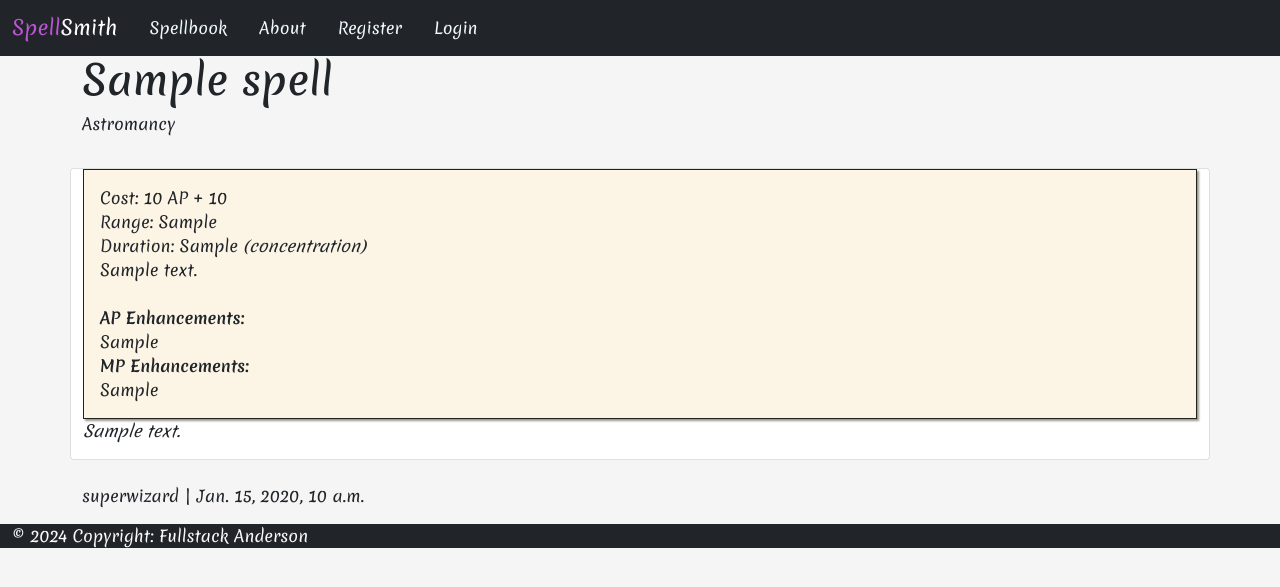
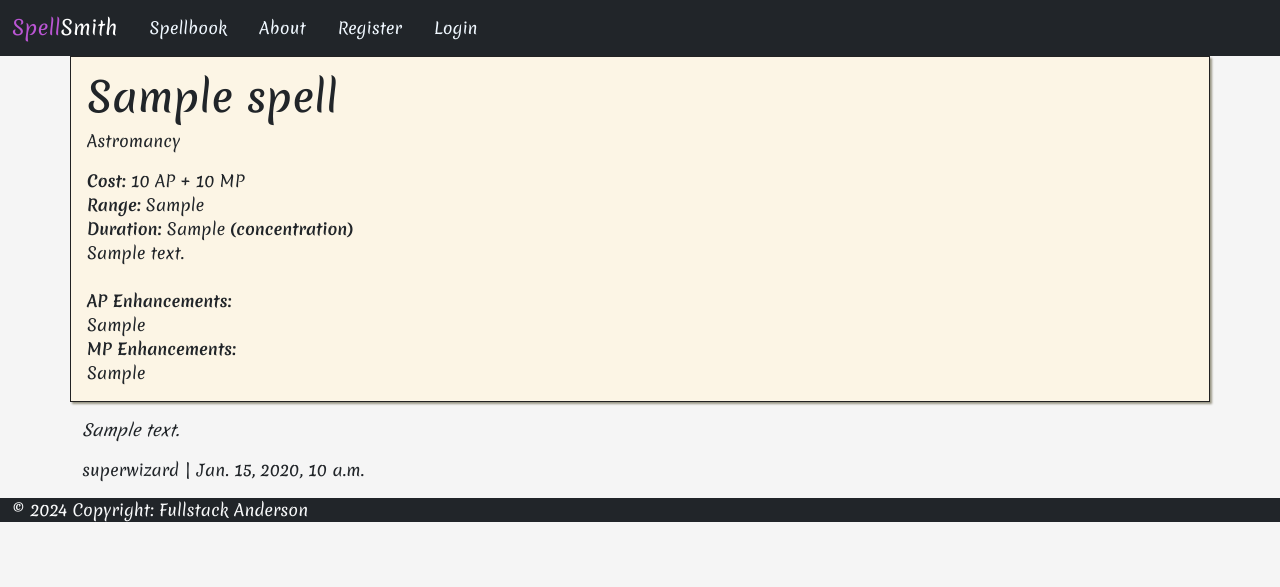
Before and after one commit to LaurieAnderson92/Spellsmith, a Django app: page /spell/1/ in a window 1280 px wide. Shown: the top 587 px of the page. Run offline with Django 5.2, Linux system fonts and the light colour scheme; data comes from the database, SQL or seed files in the repository; tables that the repository leaves empty hold one stand-in row (values such as "Sample post").

Commit message:
style: styled spell detailpage

```diff
--- a/spellbook/templates/spellbook/spell_detail.html
+++ b/spellbook/templates/spellbook/spell_detail.html
@@ -5,8 +5,7 @@
     <div class="container">
         <div class="row g-0">
             <div class="col-md-6 masthead-text">
-                <h1 class="post-title">{{ spell.name }}</h1>
-                <p class="post-subtitle">{{ spell.get_school_display }} {% if spell.mp_cost == 0 %} (Cantrip) {% endif %}</p>
+
             </div>
         </div>
     </div>
@@ -14,14 +13,15 @@
 
 <div class="container">
     <div class="row">
-        <div class="col card mb-4  mt-3 left  top">
-            <div class="card-body">
+      <div class="card-body">
+              <h1 class="post-title">{{ spell.name }}</h1>
+                <p class="post-subtitle">{{ spell.get_school_display }} {% if spell.mp_cost == 0 %} (Cantrip) {% endif %}</p>
                 <p class="card-text">
-                    <span>Cost: {{spell.ap_cost}} AP {% if spell.mp_cost != 0 %} + {{spell.mp_cost}} {% endif %}</span>
+                    <strong>Cost:</strong> {{spell.ap_cost}} AP {% if spell.mp_cost != 0 %} + {{spell.mp_cost}} MP {% endif %}</span>
                     <br>
-                    Range:   {{spell.range}}
+                    <strong>Range:</strong>  {{spell.range}}
                     <br>
-                    Duration: {{spell.duration}} {% if spell.concentration == True %} <em>(concentration)</em> {% endif %}
+                    <strong>Duration:</strong> {{spell.duration}} {% if spell.concentration == True %} <strong>(concentration)</strong> {% endif %}
                     <br>
                     {{ spell.description | safe }}
                     <br>
@@ -39,7 +39,7 @@
                     {% endif %}
                 </p>
             </div>
-            <p><em>{{ spell.excerpt | safe }}</em></p>
+            <p class="pt-3"><em>{{ spell.excerpt | safe }}</em></p>
         </div>
         <p class="post-subtitle">{{ spell.creator }} | {{ spell.created_on }}</p>
         {% if user.is_authenticated and spell.creator == user %}
```
